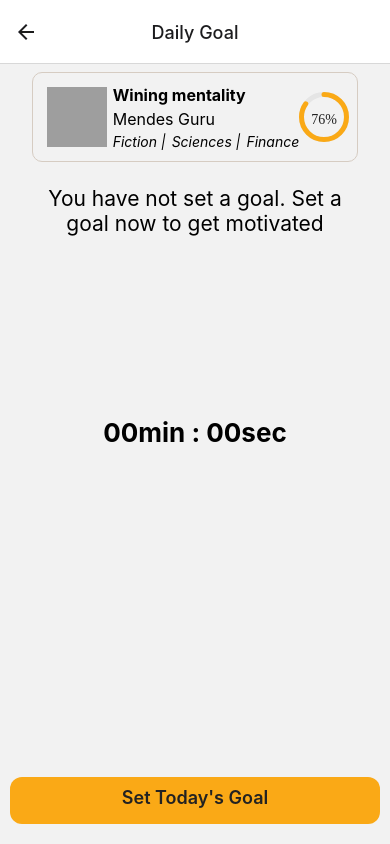
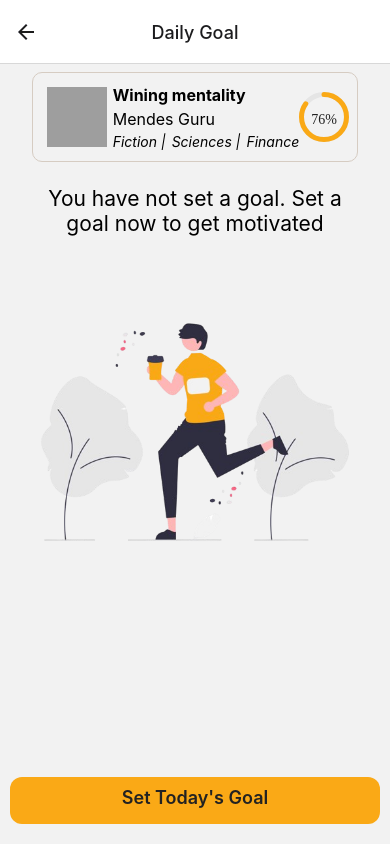
Before and after one commit to mosidrum/countdown_timer, a React Native app: screen /Book in a window 390 px wide. Both pictures are taken after a click on the element 195 px from the left and 177 px from the top of the page. Built offline with nearby package versions, Linux system fonts and the light colour scheme; grey boxes are pictures that could not be loaded.

Commit message:
modify timmer display

```diff
--- a/components/NoTime.js
+++ b/components/NoTime.js
@@ -73,17 +73,16 @@ export default function NoTime({ book }) {
 				</Text>
 			</View>
 			<View style={styles.imageContainer}>
-				{selectedTime || !isCounting ? (
+				{selectedTime > 0 && (
 					<SelectedTime
 						showLog={showLog}
 						setShowLog={setShowLog}
 					/>
-				) : (
-					<Image
-						source={require('../assets/running.png')}
-						style={styles.image}
-					/>
 				)}
+				<Image
+					source={require('../assets/running.png')}
+					style={styles.image}
+				/>
 			</View>
 			<View style={styles.buttonContainer}>
 				{show ? (
@@ -108,7 +107,7 @@ export default function NoTime({ book }) {
 								/>
 							)}
 						</View>
-						{isCounting && selectedTime ? (
+						{isCounting && selectedTime !== 0 ? (
 							<Button
 								title="Stop Timmer"
 								backgroundColor={Colors.buttonColor}
```
